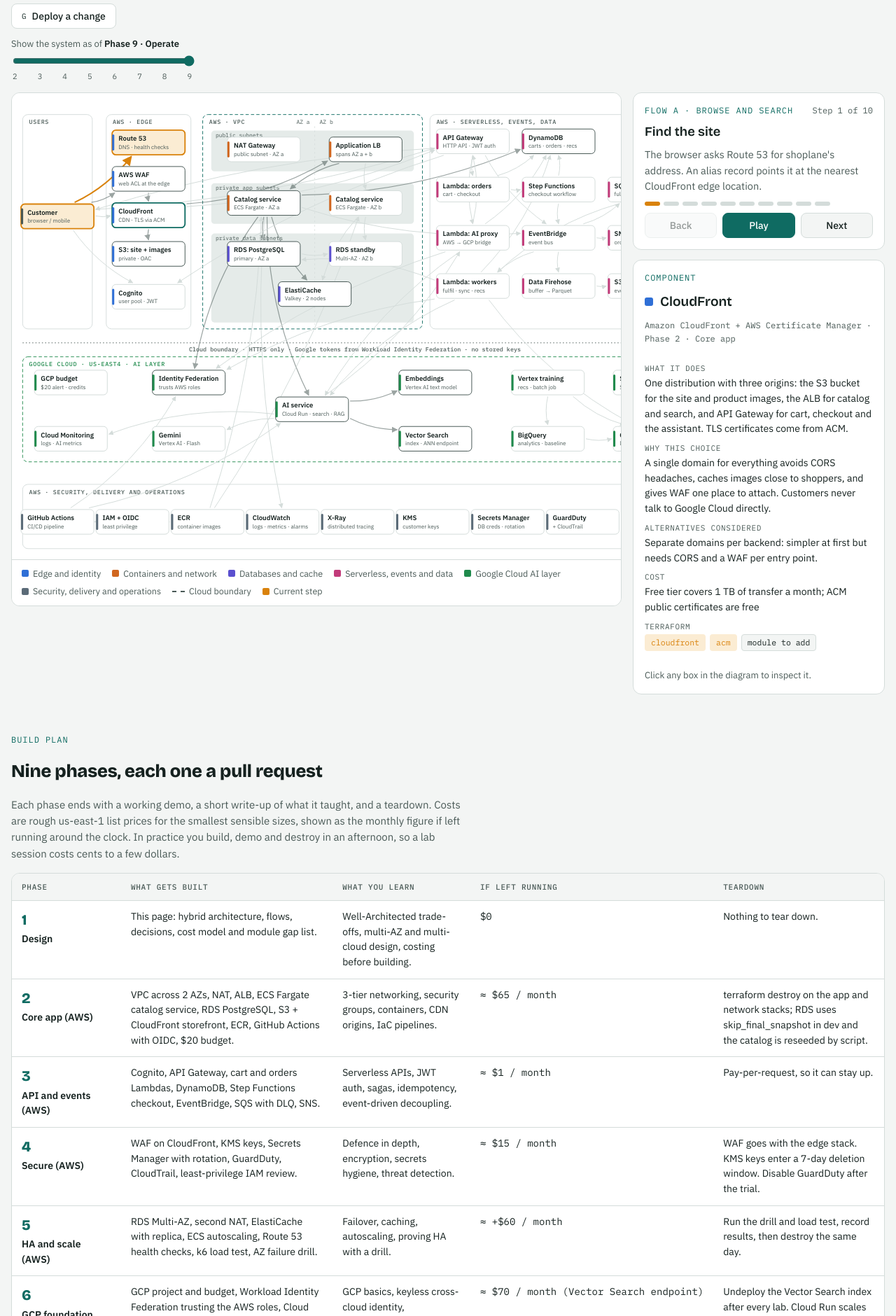
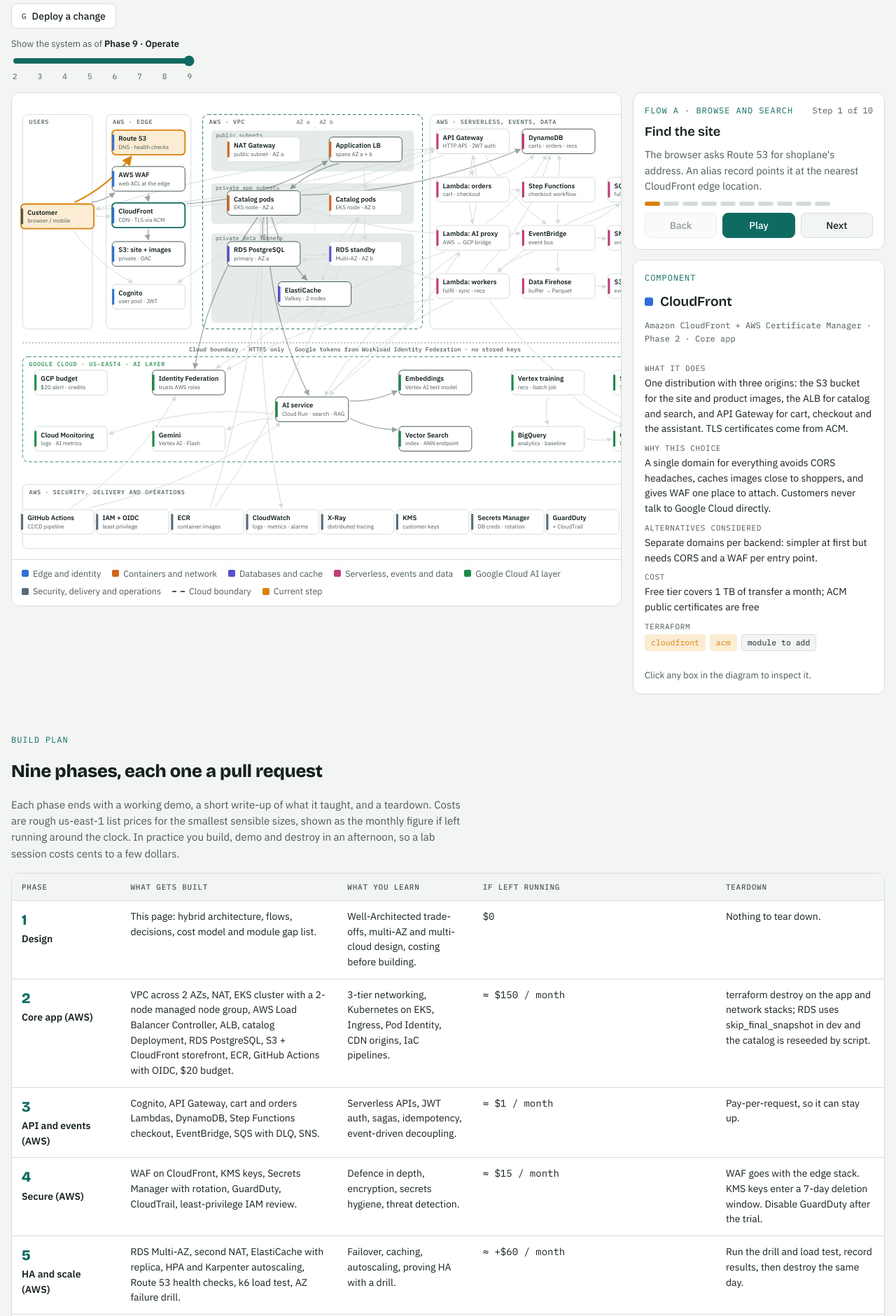
Before and after one commit to roshhegde/shoplane, a plain HTML site: page docs/index.html in a window 1280 px wide. Shown: the part 464-2344 px from the top of the page at 70% size. Drawn offline with nearby package versions, Linux system fonts and the light colour scheme.

Commit message:
Switch the web tier from ECS Fargate to EKS
Catalog service runs as pods on a 2-node Graviton managed node group,
with the AWS Load Balancer Controller and EKS Pod Identity. Costs,
teardown and module gaps updated.

Co-Authored-By: Claude Opus 5.5 <noreply@anthropic.com>
Claude-Session: https://claude.ai/code/session_01D8jxcJx6UDHFsGkBxpJjUF

```diff
--- a/docs/index.html
+++ b/docs/index.html
@@ -172,7 +172,6 @@ footer { margin-top: 56px; padding-top: 16px; border-top: 1px solid var(--rule);
 </style>
 </head>
 <body>
-
 <div class="wrap">
   <header class="top">
     <span class="eyebrow">Phase 1 · Architecture design</span>
@@ -323,23 +322,25 @@ const N = [
 
   { id: "alb", x: 660, y: 105, cat: "compute", phase: 2, label: "Application LB", sub: "spans AZ a + b",
     svc: "Elastic Load Balancing (ALB)",
-    what: "Receives catalog and search traffic from CloudFront and spreads it across healthy Fargate tasks in both AZs. Health checks pull failing tasks out of rotation.",
-    why: "The ALB is what makes the web tier highly available: it lives in two AZs and only sends traffic to tasks that pass health checks. A security group lets in only CloudFront's managed prefix list.",
+    what: "Receives catalog and search traffic from CloudFront and spreads it across healthy catalog pods in both AZs. The AWS Load Balancer Controller running in the cluster creates it from a Kubernetes Ingress and registers pod IPs directly as targets.",
+    why: "The ALB is what makes the web tier highly available: it lives in two AZs and only sends traffic to pods that pass health checks. A security group lets in only CloudFront's managed prefix list.",
     alt: "API Gateway in front of everything: works, but ALB to containers is the classic 3-tier pattern recruiters expect to see.",
     mod: { s: "gap", n: "alb" }, cost: "About $16 a month plus load balancer capacity units" },
 
-  { id: "ecsA", x: 470, y: 205, cat: "compute", phase: 2, label: "Catalog service", sub: "ECS Fargate · AZ a",
-    svc: "Amazon ECS on AWS Fargate (image in ECR)",
+  { id: "ecsA", x: 470, y: 205, cat: "compute", phase: 2, label: "Catalog pods", sub: "EKS node · AZ a",
+    svc: "Amazon EKS (managed node group, image in ECR)",
     what: "A small containerised API (Python FastAPI) for product listing, product pages and search. For a search it asks the AI service on Google Cloud for matching product IDs, then loads those products from Postgres.",
-    why: "Containers on Fargate mean no servers to patch and per-second billing. Two tasks in two AZs is the minimum for HA. If Google Cloud is slow or down, search falls back to a plain SQL keyword search, so the store keeps working.",
-    alt: "EC2 Auto Scaling group: the textbook SAA answer, more to manage. EKS: in demand, but the control plane alone adds about $73 a month.",
-    mod: { s: "gap", n: "ecs (cluster, service, task definition)" }, cost: "About $7 a month per 0.25 vCPU / 0.5 GB ARM task" },
+    why: "Kubernetes is what most job ads ask for, and your tfmodules already have eks-cluster and eks-node-group. A Deployment with a topology spread constraint keeps pods in both AZs. EKS Pod Identity gives the pods their own AWS role, which Google's federation trusts. If Google Cloud is slow or down, search falls back to a plain SQL keyword search.",
+    alt: "ECS Fargate: cheaper to leave running and less to manage, but less in demand. EC2 Auto Scaling group: the textbook SAA answer.",
+    learn: "Kubernetes on AWS: Deployments, Services, Ingress, Pod Identity, probes, HPA, node scaling.",
+    mod: { s: "have", n: "eks-cluster, eks-node-group" }, cost: "Control plane $0.10 an hour (about $73 a month), plus nodes" },
 
-  { id: "ecsB", x: 660, y: 205, cat: "compute", phase: 2, label: "Catalog service", sub: "ECS Fargate · AZ b",
-    svc: "Amazon ECS on AWS Fargate",
-    what: "The second copy of the catalog service, in the other Availability Zone. ECS keeps the desired count running and replaces tasks that fail.",
-    why: "If AZ a has a bad day, this task keeps serving while ECS starts a replacement. Phase 5 adds target-tracking autoscaling on CPU and request count.",
-    mod: { s: "gap", n: "ecs" }, cost: "About $7 a month per task" },
+  { id: "ecsB", x: 660, y: 205, cat: "compute", phase: 2, label: "Catalog pods", sub: "EKS node · AZ b",
+    svc: "Amazon EKS managed node group",
+    what: "The second node of the managed node group, in the other Availability Zone, running more catalog pods. Kubernetes keeps the desired replica count and reschedules pods that fail.",
+    why: "If AZ a has a bad day, these pods keep serving while Kubernetes reschedules the rest. Phase 5 adds a Horizontal Pod Autoscaler for pods and Karpenter or Cluster Autoscaler for nodes.",
+    alt: "Graviton Spot nodes keep the bill down; a PodDisruptionBudget keeps at least one pod up during Spot interruptions.",
+    mod: { s: "have", n: "eks-node-group" }, cost: "About $12 a month per t4g.medium on Spot, about $25 On-Demand" },
 
   { id: "rdsP", x: 470, y: 300, cat: "data", phase: 2, label: "RDS PostgreSQL", sub: "primary · AZ a",
     svc: "Amazon RDS for PostgreSQL",
@@ -432,7 +433,7 @@ const N = [
   /* ---------- Google Cloud ---------- */
   { id: "wif", x: 330, y: 540, cat: "gcp", phase: 6, label: "Identity Federation", sub: "trusts AWS roles",
     svc: "Google Cloud IAM Workload Identity Federation",
-    what: "A workload identity pool with an AWS provider for your account. It accepts a signed AWS GetCallerIdentity request from the Lambda or ECS role and returns a short-lived Google token for one service account (run.invoker and aiplatform.user only). A second provider trusts GitHub Actions for deploys.",
+    what: "A workload identity pool with an AWS provider for your account. It accepts a signed AWS GetCallerIdentity request from the Lambda or EKS Pod Identity role and returns a short-lived Google token for one service account (run.invoker and aiplatform.user only). A second provider trusts GitHub Actions for deploys.",
     why: "No Google service-account key is ever created, stored or rotated. An attribute condition only admits the exact AWS role ARNs you list, so nothing else in the AWS account can call Google Cloud.",
     alt: "A service-account JSON key in Secrets Manager: works, but it is a long-lived secret that can leak. Google recommends against it.",
     learn: "Cross-cloud identity: token exchange, audiences, attribute conditions and service-account impersonation.",
@@ -519,14 +520,14 @@ const N = [
 
   { id: "iam", x: 225, y: 800, cat: "ops", phase: 2, label: "IAM + OIDC", sub: "least privilege",
     svc: "AWS IAM",
-    what: "GitHub signs in through OIDC to a deploy role with short-lived credentials. Each Lambda and ECS task has its own role; only the AI proxy, catalog and worker roles are trusted by Google's identity pool.",
+    what: "GitHub signs in through OIDC to a deploy role with short-lived credentials. Each Lambda and each Kubernetes service account (through EKS Pod Identity) has its own role; only the AI proxy, catalog and worker roles are trusted by Google's identity pool.",
     why: "No long-lived access keys anywhere, and a compromised function can only touch its own resources.",
     mod: { s: "have", n: "iam-role, iam-github-oidc" }, cost: "Free" },
 
   { id: "ecr", x: 365, y: 800, cat: "ops", phase: 2, label: "ECR", sub: "container images",
     svc: "Amazon ECR",
     what: "Stores the catalog service image, scanned on push. Lifecycle rules keep only recent images. The Cloud Run image lives in Google's Artifact Registry.",
-    why: "Private registry next to ECS with IAM-based pulls.",
+    why: "Private registry next to EKS; nodes pull with their IAM role.",
     mod: { s: "have", n: "ecr-repository" }, cost: "$0.10 per GB-month" },
 
   { id: "cw", x: 505, y: 800, cat: "ops", phase: 2, label: "CloudWatch", sub: "logs · metrics · alarms",
@@ -572,9 +573,9 @@ const FLOWS = [
     { e: [["user","r53"]], t: "Find the site", b: "The browser asks Route 53 for shoplane's address. An alias record points it at the nearest CloudFront edge location." },
     { e: [["user","waf"],["waf","cf"]], t: "Enter at the edge", b: "The request reaches a CloudFront edge. WAF checks it against managed rules and the rate limit before anything else runs." },
     { e: [["cf","s3web"]], t: "Load the storefront", b: "HTML, JavaScript and product images come from the private S3 bucket, usually straight from the edge cache." },
-    { e: [["cf","alb"],["alb","ecsA"]], t: "Ask for products", b: "Calls to /api/catalog go to the Application Load Balancer, which picks a healthy Fargate task in either Availability Zone." },
+    { e: [["cf","alb"],["alb","ecsA"]], t: "Ask for products", b: "Calls to /api/catalog go to the Application Load Balancer, which sends it straight to a healthy catalog pod in either Availability Zone." },
     { e: [["ecsA","cache"],["ecsA","rdsP"]], t: "Cache first, then the database", b: "The catalog service checks ElastiCache. On a miss it queries RDS PostgreSQL and caches the result with a short expiry." },
-    { e: [["ecsA","wif"]], t: "Get a Google token", b: "For a search like \"warm jacket for hiking\", the service first exchanges its AWS task-role credentials for a short-lived Google token through Workload Identity Federation. It caches the token for up to an hour." },
+    { e: [["ecsA","wif"]], t: "Get a Google token", b: "For a search like \"warm jacket for hiking\", the service first exchanges the AWS credentials from its Pod Identity role for a short-lived Google token through Workload Identity Federation. It caches the token for up to an hour." },
     { e: [["ecsA","run"]], t: "Cross to Google Cloud", b: "It calls the AI service's /search route on Cloud Run over HTTPS with that token. us-east-1 and us-east4 are both in northern Virginia, so the hop adds only a few milliseconds." },
     { e: [["run","embed"],["run","vsearch"]], t: "Search by meaning", b: "Cloud Run embeds the query with Vertex AI, then asks Vector Search for the nearest products that are in stock. A fleece pullover can match even though it never says \"jacket\"." },
     { e: [["ecsA","rdsP"]], t: "Load the products on AWS", b: "Only product IDs and scores come back across the boundary. The catalog service loads prices and stock from Postgres. If Google Cloud doesn't answer within 800 ms, it falls back to a keyword search." },
@@ -621,17 +622,17 @@ const FLOWS = [
     { e: [["lWorkers","wif"],["lWorkers","gcs"],["lWorkers","ddb"]], t: "Bring results home", b: "A scheduled worker Lambda signs in through federation, downloads the file and writes the lists to DynamoDB. Product pages read them locally in milliseconds." }
   ]},
   { id: "failover", key: "F", name: "Failure drills", steps: [
-    { e: [], n: ["ecsA","rdsP","nat"], t: "AZ a goes down", b: "Phase 5 drill: simulate an Availability Zone outage with AWS Fault Injection Service. The catalog task, the database primary and the NAT in AZ a stop responding." },
-    { e: [["alb","ecsB"]], t: "The load balancer reroutes", b: "ALB health checks fail for the AZ a task within about 30 seconds, and all traffic shifts to the task in AZ b." },
+    { e: [], n: ["ecsA","rdsP","nat"], t: "AZ a goes down", b: "Phase 5 drill: simulate an Availability Zone outage with AWS Fault Injection Service. The node in AZ a, the database primary and the NAT in AZ a stop responding." },
+    { e: [["alb","ecsB"]], t: "The load balancer reroutes", b: "ALB health checks fail for the pods in AZ a within about 30 seconds, and all traffic shifts to the pods in AZ b." },
     { e: [["rdsP","rdsS"]], t: "The database fails over", b: "RDS Multi-AZ promotes the standby in AZ b and points the same DNS name at it, usually within one to two minutes." },
-    { e: [["ecsB","cache"],["ecsB","rdsS"]], t: "Service continues", b: "The cache replica in AZ b takes over reads. Autoscaling starts more tasks in AZ b to absorb the full load." },
+    { e: [["ecsB","cache"],["ecsB","rdsS"]], t: "Service continues", b: "The cache replica in AZ b takes over reads. The Horizontal Pod Autoscaler adds pods in AZ b and the node autoscaler adds a node to hold them." },
     { e: [], n: ["run","vsearch","gemini"], t: "Google Cloud goes dark", b: "Second drill: block outbound calls to Google Cloud. The catalog service times out after 800 ms and switches to keyword search in Postgres. The assistant shows \"temporarily unavailable\". Browsing and checkout are unaffected." },
     { e: [["apigw","lOrders"]], t: "Checkout never noticed", b: "API Gateway, Lambda, DynamoDB and the event pipeline run across AZs by design and never call Google Cloud, so orders keep flowing through both drills." }
   ]},
   { id: "deploy", key: "G", name: "Deploy a change", steps: [
     { e: [["github","iam"]], t: "Open a pull request", b: "GitHub Actions runs unit tests and one terraform plan covering both the aws and google providers, signing in to AWS through OIDC. The plan is posted to the PR for review." },
     { e: [["github","wif"]], t: "Sign in to Google Cloud too", b: "The same workflow signs in to Google Cloud through a GitHub provider in the workload identity pool. Two clouds, still no stored keys." },
-    { e: [["github","ecr"],["ecr","ecsA"],["ecr","ecsB"]], t: "Roll out on AWS", b: "On merge, the catalog image is built for ARM, pushed to ECR and rolled out to ECS. New tasks must pass health checks before old ones drain." },
+    { e: [["github","ecr"],["ecr","ecsA"],["ecr","ecsB"]], t: "Roll out on AWS", b: "On merge, the catalog image is built for ARM, pushed to ECR and rolled out as a Kubernetes rolling update. New pods must pass readiness probes before old ones are removed." },
     { e: [["github","run"]], t: "Roll out on Google Cloud", b: "The AI service image goes to Artifact Registry and Cloud Run deploys a new revision. Traffic moves only once the revision is healthy." },
     { e: [["ecsA","cw"],["run","gmon"]], t: "Watch both sides", b: "CloudWatch and Cloud Monitoring alarms on error rate and latency gate the next deploy, and a budget alert watches each bill." }
   ]}
@@ -867,10 +868,10 @@ selectNode(FLOWS.some(f => f.id === initial) ? selected : "cf", false);
 /* ---------- Reference sections ---------- */
 const ROADMAP = [
   { p: 1, name: "Design", build: "This page: hybrid architecture, flows, decisions, cost model and module gap list.", learn: "Well-Architected trade-offs, multi-AZ and multi-cloud design, costing before building.", cost: "$0", down: "Nothing to tear down." },
-  { p: 2, name: "Core app (AWS)", build: "VPC across 2 AZs, NAT, ALB, ECS Fargate catalog service, RDS PostgreSQL, S3 + CloudFront storefront, ECR, GitHub Actions with OIDC, $20 budget.", learn: "3-tier networking, security groups, containers, CDN origins, IaC pipelines.", cost: "≈ $65 / month", down: "terraform destroy on the app and network stacks; RDS uses skip_final_snapshot in dev and the catalog is reseeded by script." },
+  { p: 2, name: "Core app (AWS)", build: "VPC across 2 AZs, NAT, EKS cluster with a 2-node managed node group, AWS Load Balancer Controller, ALB, catalog Deployment, RDS PostgreSQL, S3 + CloudFront storefront, ECR, GitHub Actions with OIDC, $20 budget.", learn: "3-tier networking, Kubernetes on EKS, Ingress, Pod Identity, CDN origins, IaC pipelines.", cost: "≈ $150 / month", down: "terraform destroy on the app and network stacks; RDS uses skip_final_snapshot in dev and the catalog is reseeded by script." },
   { p: 3, name: "API and events (AWS)", build: "Cognito, API Gateway, cart and orders Lambdas, DynamoDB, Step Functions checkout, EventBridge, SQS with DLQ, SNS.", learn: "Serverless APIs, JWT auth, sagas, idempotency, event-driven decoupling.", cost: "≈ $1 / month", down: "Pay-per-request, so it can stay up." },
   { p: 4, name: "Secure (AWS)", build: "WAF on CloudFront, KMS keys, Secrets Manager with rotation, GuardDuty, CloudTrail, least-privilege IAM review.", learn: "Defence in depth, encryption, secrets hygiene, threat detection.", cost: "≈ $15 / month", down: "WAF goes with the edge stack. KMS keys enter a 7-day deletion window. Disable GuardDuty after the trial." },
-  { p: 5, name: "HA and scale (AWS)", build: "RDS Multi-AZ, second NAT, ElastiCache with replica, ECS autoscaling, Route 53 health checks, k6 load test, AZ failure drill.", learn: "Failover, caching, autoscaling, proving HA with a drill.", cost: "≈ +$60 / month", down: "Run the drill and load test, record results, then destroy the same day." },
+  { p: 5, name: "HA and scale (AWS)", build: "RDS Multi-AZ, second NAT, ElastiCache with replica, HPA and Karpenter autoscaling, Route 53 health checks, k6 load test, AZ failure drill.", learn: "Failover, caching, autoscaling, proving HA with a drill.", cost: "≈ +$60 / month", down: "Run the drill and load test, record results, then destroy the same day." },
   { p: 6, name: "GCP foundation and search", build: "GCP project and budget, Workload Identity Federation trusting the AWS roles, Cloud Run AI service, Vertex AI embeddings, Vector Search, product sync from AWS, semantic search with keyword fallback.", learn: "GCP basics, keyless cross-cloud identity, embeddings, vector search, one Terraform config with two providers.", cost: "≈ $70 / month (Vector Search endpoint)", down: "Undeploy the Vector Search index after every lab. Cloud Run scales to zero and can stay." },
   { p: 7, name: "Shopping assistant on Gemini", build: "AI proxy Lambda, /assist route with hand-written RAG, Gemini with system instructions and safety settings, an evaluation set of 30 questions.", learn: "Prompting, grounding, hallucination, token cost, evaluating answers.", cost: "Cents per lab", down: "No standing cost beyond phase 6." },
   { p: 8, name: "Data and recommendations", build: "Clickstream to EventBridge, Firehose, S3 lake, Storage Transfer to Cloud Storage, BigQuery baseline, Vertex AI training and batch recommendations copied back to DynamoDB.", learn: "Cross-cloud data movement and egress, training versus inference, baselines and evaluation.", cost: "≈ $3 per lab", down: "Pause the transfer job; delete BigQuery tables and buckets with force_destroy in dev." },
@@ -894,8 +895,8 @@ const COSTS = [
   { h: "NAT Gateway (AWS)", v: "≈ $33 / month each", b: "Bills every hour even with zero traffic. Dev uses one; S3 and DynamoDB traffic goes through free gateway endpoints instead." },
   { h: "Vector Search endpoint (GCP)", v: "≈ $65 to $75 / month", b: "The one Google Cloud item that bills by the hour. Deploy the index for a lab and undeploy it after. BigQuery vector search or pgvector are cheaper fallbacks." },
   { h: "RDS and ElastiCache (AWS)", v: "≈ $12 / month per node", b: "Multi-AZ doubles both. Destroy after each session and reseed the catalog from a script." },
-  { h: "Application Load Balancer (AWS)", v: "≈ $16 / month", b: "Small but constant. Lives in the app stack so it goes away with it." },
-  { h: "Everything if left on", v: "≈ $220 to $240 / month", b: "About $7 to $8 a day across both clouds with every phase running. A four-hour lab session costs about $1.50." },
+  { h: "EKS control plane and nodes (AWS)", v: "≈ $75 + $25 to $50 / month", b: "The control plane bills $0.10 an hour from the moment the cluster exists. Two Graviton Spot nodes add about $25. Create and destroy the cluster with each lab, which takes 10 to 15 minutes each way." },
+  { h: "Everything if left on", v: "≈ $310 to $340 / month", b: "About $10 to $11 a day across both clouds with every phase running. A four-hour lab session costs about $2." },
   { h: "Guardrails on spend", v: "$20 budget per cloud", b: "AWS Budgets and Google Cloud billing budgets alert at 50, 80 and 100 percent, plus a teardown checklist in every phase's README." }
 ];
 document.getElementById("costCards").innerHTML = COSTS.map(c => `<div class="decision"><h3>${c.h}</h3><span class="pick">${c.v}</span><p>${c.b}</p></div>`).join("");
@@ -904,7 +905,7 @@ const DECISIONS = [
   { h: "AI layer on Google Cloud", pick: "Chosen over waiting for Bedrock", b: "The AWS Bedrock quota request has had no answer. Gemini on Vertex AI works on a new account today, and a hybrid design adds GCP experience to the portfolio." },
   { h: "Workload Identity Federation", pick: "Chosen over service-account keys", b: "AWS roles prove who they are with their own credentials and get a Google token that lasts an hour. There is nothing to leak, rotate or store." },
   { h: "One Terraform config, two providers", pick: "aws + google in the same stack", b: "The ai stack declares both providers. The Google identity pool reads AWS role ARNs from AWS resources, and the Lambda reads the pool's audience from Google resources, all in one plan with no copy-pasted IDs." },
-  { h: "ECS Fargate for the web tier", pick: "Chosen over EKS and EC2 Auto Scaling", b: "Same container skills as Kubernetes without the $73 a month control plane or node patching. EKS modules already exist in tfmodules, so an EKS variant is a stretch goal." },
+  { h: "EKS for the web tier", pick: "Chosen over ECS Fargate and EC2 Auto Scaling", b: "Kubernetes is the most requested container skill, and tfmodules already has eks-cluster and eks-node-group. The $73 a month control plane is why the cluster is created and destroyed with each lab." },
   { h: "Vertex AI Vector Search", pick: "Chosen over pgvector in RDS", b: "Managed approximate nearest neighbour search with streaming updates. It costs more to leave running, so it is undeployed between labs, and pgvector remains the documented fallback." },
   { h: "Recommendations computed on GCP, served from AWS", pick: "Batch, copied back nightly", b: "Training and scoring happen on Google Cloud; results are copied into DynamoDB. Product pages never wait on a cross-cloud call, and nothing runs between jobs." }
 ];
@@ -912,7 +913,7 @@ document.getElementById("decisionCards").innerHTML = DECISIONS.map(d => `<div cl
 
 const MODS = [
   { h: "Already in tfmodules", s: "have", items: ["vpc, subnet, internet-gateway, nat-gateway", "route-table, route, route-table-association", "security-group, ec2", "ecr-repository, eks-cluster, eks-node-group", "lambda-function, lambda-permission", "apigatewayv2-api, -route, -integration, -authorizer, -stage", "cognito-user-pool, cognito-user-pool-client", "dynamodb-table, s3-bucket", "cloudwatch-log-group, cloudwatch-metric-alarm", "iam-role, iam-github-oidc, budget"] },
-  { h: "AWS modules to add", s: "gap", items: ["route53, acm, cloudfront, alb, ecs, rds (phase 2)", "step-functions, eventbridge, sqs, sns (phase 3)", "wafv2, kms, secrets-manager, guardduty, cloudtrail (phase 4)", "elasticache (phase 5)", "firehose (phase 8), xray (phase 9)"] },
+  { h: "AWS modules to add", s: "gap", items: ["route53, acm, cloudfront, alb, rds, eks-pod-identity, eks-addons + helm lb controller (phase 2)", "step-functions, eventbridge, sqs, sns (phase 3)", "wafv2, kms, secrets-manager, guardduty, cloudtrail (phase 4)", "elasticache, karpenter (phase 5)", "firehose (phase 8), xray (phase 9)"] },
   { h: "Google Cloud modules to add (none exist yet)", s: "gap", items: ["project-services, billing-budget (phase 6)", "workload-identity-pool (AWS + GitHub providers), service-account", "cloud-run-service, artifact-registry", "vertex-vector-search (index + endpoint)", "storage-bucket, storage-transfer-job, bigquery-dataset (phase 8)", "monitoring-alert-policy (phase 9)"] }
 ];
 document.getElementById("modCards").innerHTML = MODS.map(m => `<div class="card"><h3>${m.h}<span class="tag ${m.s}">${m.s === "have" ? "ready" : "new"}</span></h3><ul>${m.items.map(i => `<li><code>${i}</code></li>`).join("")}</ul></div>`).join("");
```
Also changed, not shown: 2 other files.
